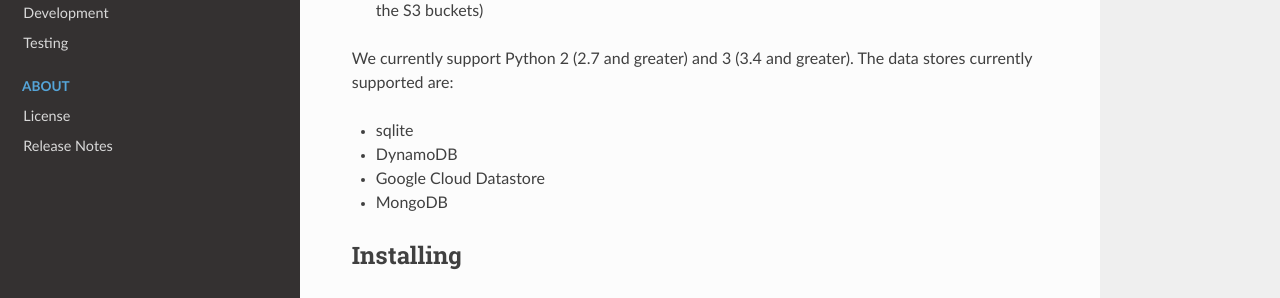
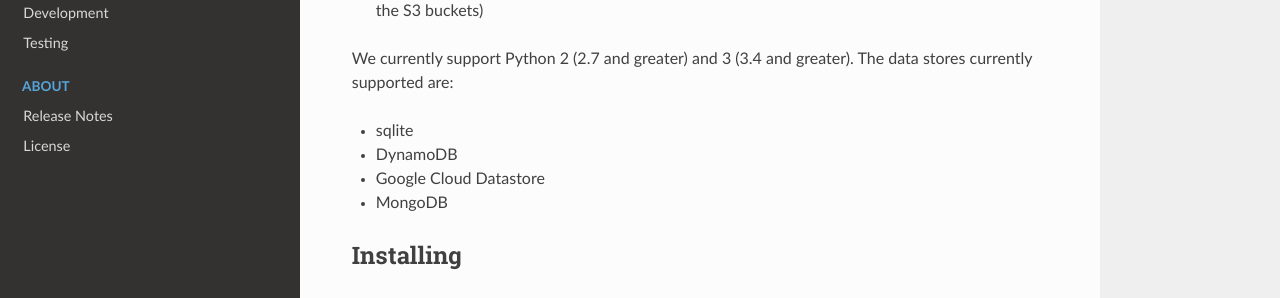
Before and after one commit to memphis-iis/GLUDB, an MkDocs documentation site: the page built from docs/index.md, in a window 1280 px wide. Shown: the part 481-779 px from the top of the page. Built offline with MkDocs 1.6.1, drawn with Linux system fonts in a browser that asks for light colours; nearby versions of some CDN libraries; old or Windows-style settings are respelled for this version of MkDocs; some of the changed lines change nothing that is shown.

Commit message:
toc reorder

```diff
--- a/mkdocs.yml
+++ b/mkdocs.yml
@@ -16,5 +16,5 @@ pages:
     - Development: development.md
     - Testing: testing.md
 - About:
+    - Release Notes: relnotes.md
     - License: license.md
-    - Release Notes: relnotes.md
```
